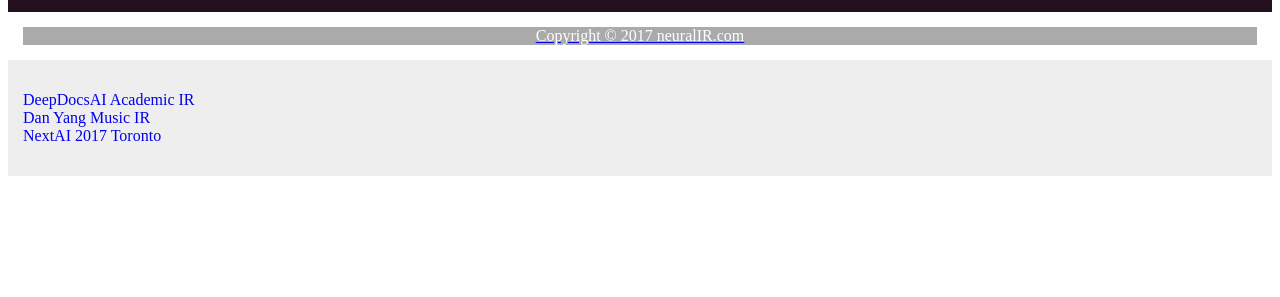
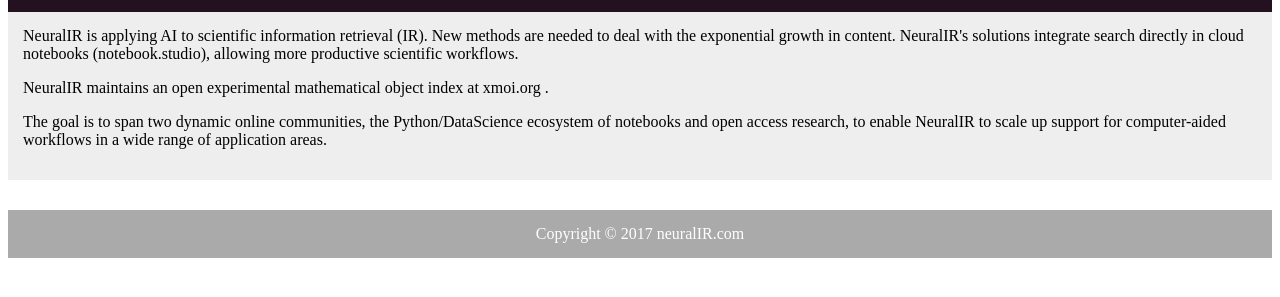
Before and after one commit to xperimoi/neuralir.github.io, a plain HTML site: page index.html in a window 1280 px wide. Shown: the part 233-530 px from the top of the page. Drawn offline with Linux system fonts and the light colour scheme.

Commit message:
Update index.html

```diff
--- a/index.html
+++ b/index.html
@@ -45,11 +45,15 @@
 </header>
 
 <nav class="nav">
-<ul>
-  <li><a href="http://deepdocsai.com"</a> DeepDocsAI Academic IR</li>
-  <li><a href="http://researchgate.com/profile/Dan_Yang13"</a>Dan Yang Music IR</li>
-  <li><a href="http://nextcanada.com/next-ai"</a>NextAI 2017 Toronto</li>
-</ul>
+NeuralIR is applying AI to scientific information retrieval (IR).
+New methods are needed to deal with the exponential growth in content.
+NeuralIR's solutions integrate search directly in cloud notebooks (notebook.studio),
+allowing more productive scientific workflows. <P>
+NeuralIR maintains an open experimental mathematical object index at <A ref=http://xmoi.org>xmoi.org </a>.
+    <P>
+  The goal is to span two dynamic online communities, the Python/DataScience ecosystem of notebooks and open access research,
+  to enable NeuralIR to scale up support for computer-aided workflows in a wide range of application areas.<P>
+
 </nav>
 
 <article class="article">
```
